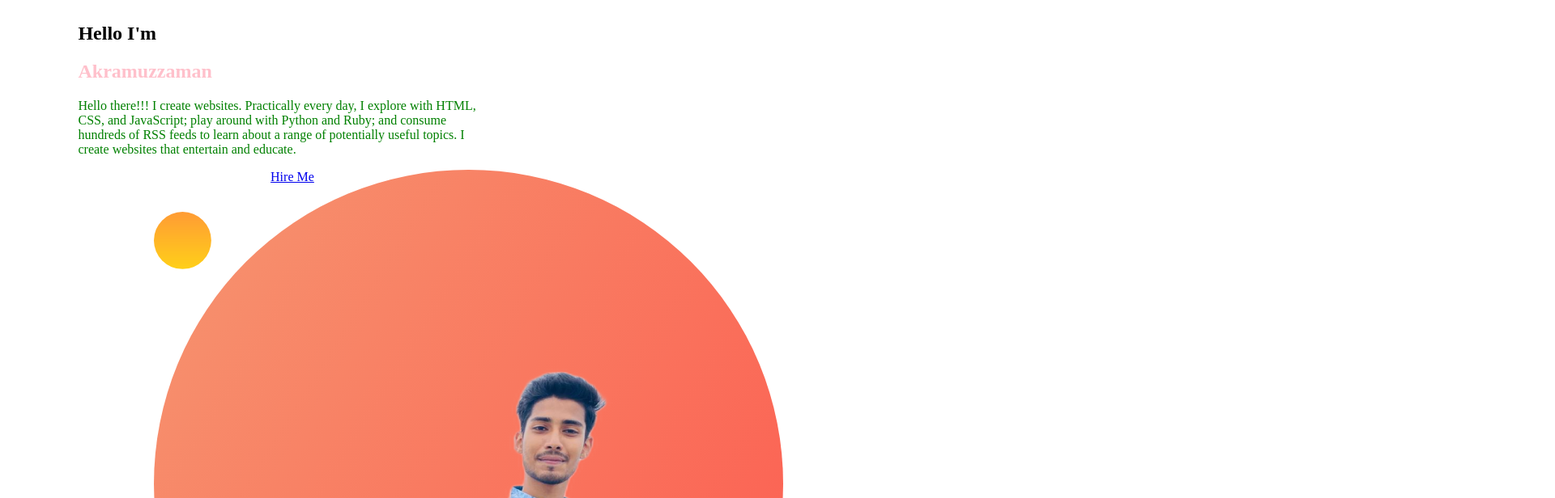
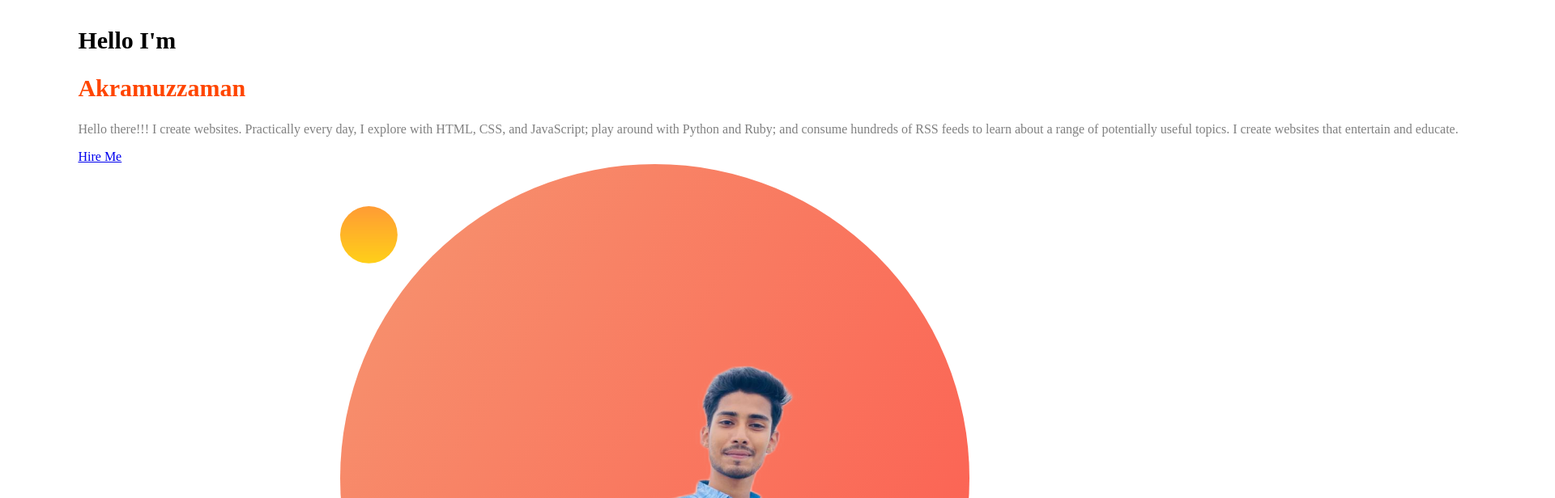
Before and after one commit to Akramcoderr/my-personal-website, a plain HTML site: page index.html in a window 1280 px wide. Shown: the top 616 px of the page at 81% size, 1920 px wide, since content can reach past the window. Drawn offline with Linux system fonts and the light colour scheme.

Commit message:
second commit

```diff
--- a/index.html
+++ b/index.html
@@ -13,9 +13,9 @@
             <h1>Hello I'm</h1>
             <h1> <span class="highlight-word">Akramuzzaman</span> </h1>
             <p class="font-color">Hello there!!! I create websites. Practically every day, I explore with HTML, CSS, and JavaScript; play around with Python and Ruby; and consume hundreds of RSS feeds to learn about a range of potentially useful topics. I create websites that entertain and educate.</p>
-            <a href="https://www.linkedin.com/in/akramuzzaman-shrabon-264513250">Hire Me</a>
+            <a target="_blank" href="https://www.linkedin.com/in/akramuzzaman-shrabon-264513250">Hire Me</a>
             <div class="half-width">
-                <img src="images/shrabon.png" alt="">
+                <img class="design" src="images/shrabon.png" alt="">
             </div>
         </div>
     </section>
--- a/style.css
+++ b/style.css
@@ -1,13 +1,19 @@
 .highlight-word{
-    color: pink;
+    color: orangered;
 }
 .half-width{
-    width: 40%;
+    width: 300%;
     float: left;
     margin-left: 5%;
     padding-left: 2%;
 
 }
 p{
-    color: green;
+    color: grey;
 }
+h1{
+    font-size: 30px;
+}
+h2{
+    font-size: 35px;
+}
```
